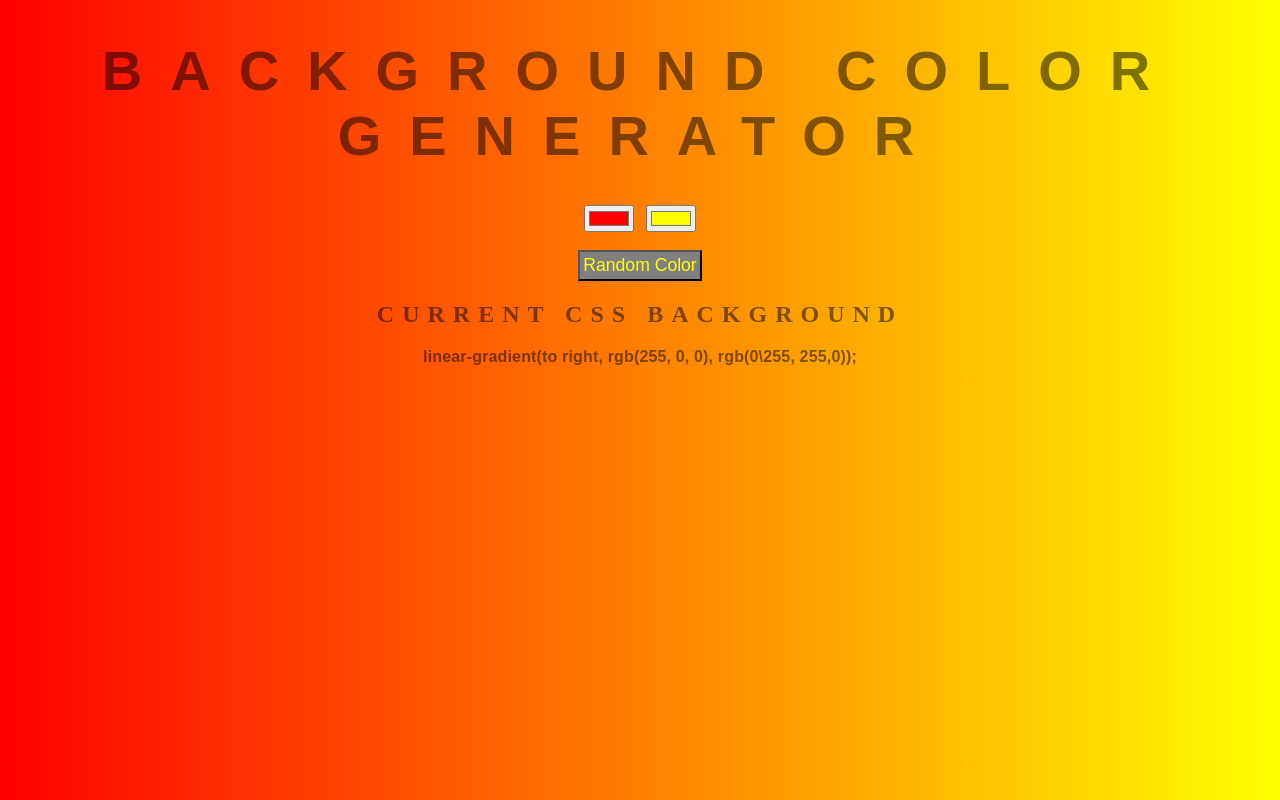
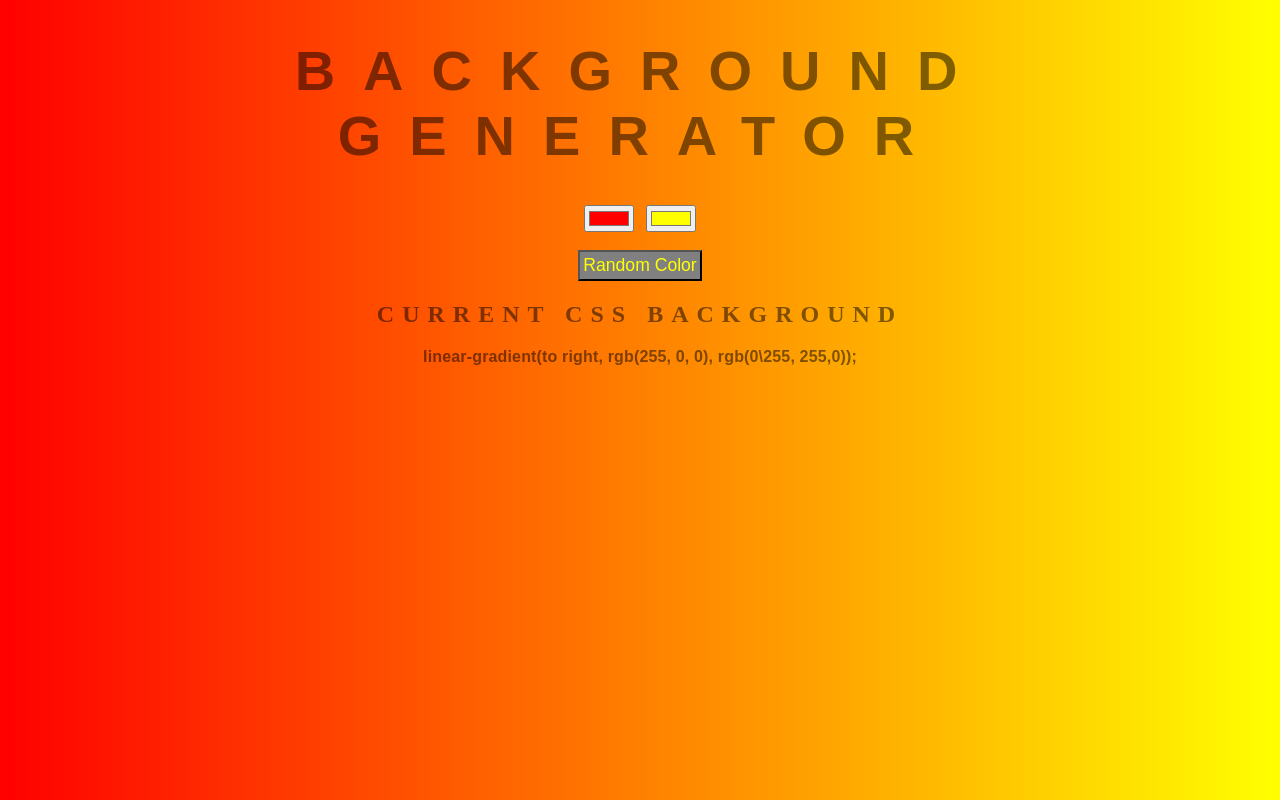
Before and after one commit to abhimittal342/backgorund-gradient-generator, a plain HTML site: page index.html in a window 1280 px wide. Drawn offline with nearby package versions, Linux system fonts and the light colour scheme.

Commit message:
Code formator

```diff
--- a/index.html
+++ b/index.html
@@ -5,7 +5,7 @@
 	<link rel="stylesheet" type="text/css" href="style.css">
 </head>
 <body class="gradient">
-<h1>Background Color Generator</h1>
+<h1>Background Generator</h1>
 
 <input type="color" class="color1" name="color1" value="#ff0000">
 <input type="color" class="color2" name="color2" value="#ffff00">
```
